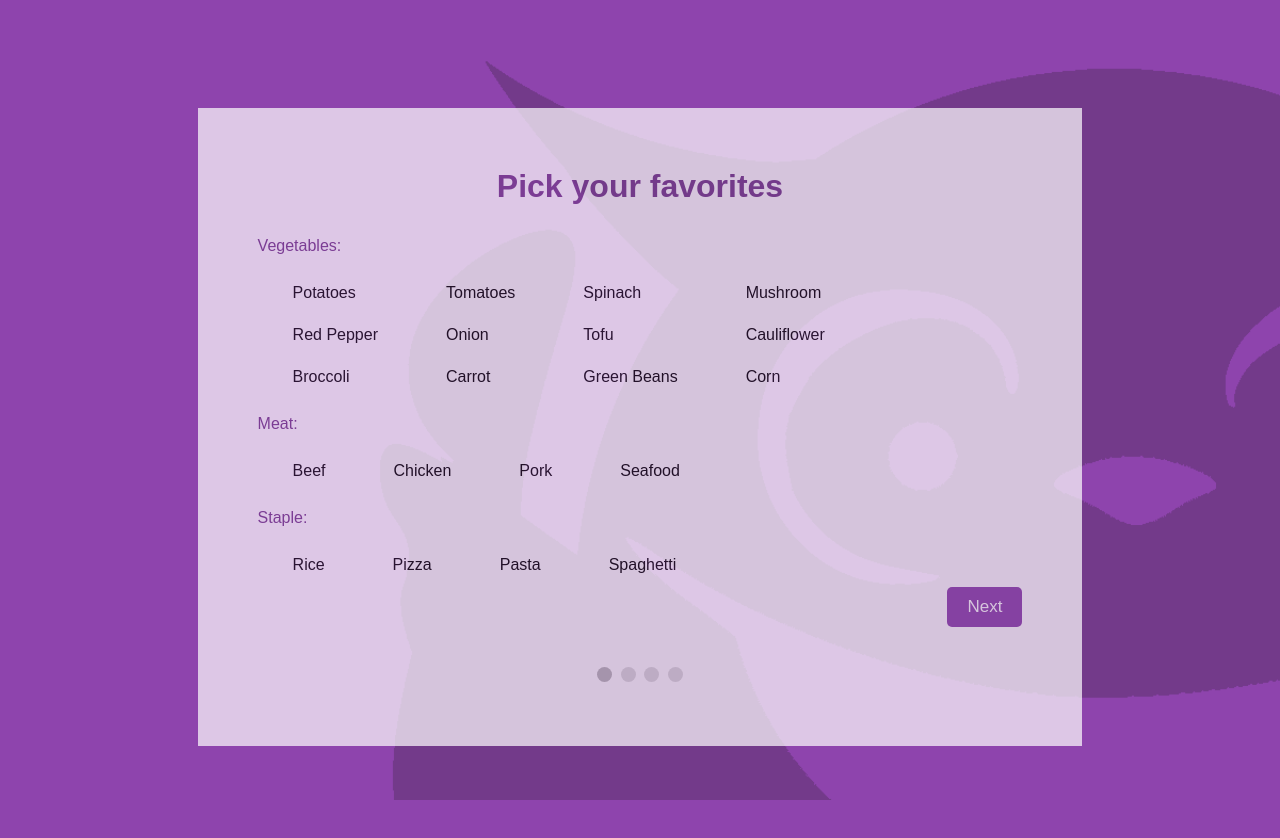
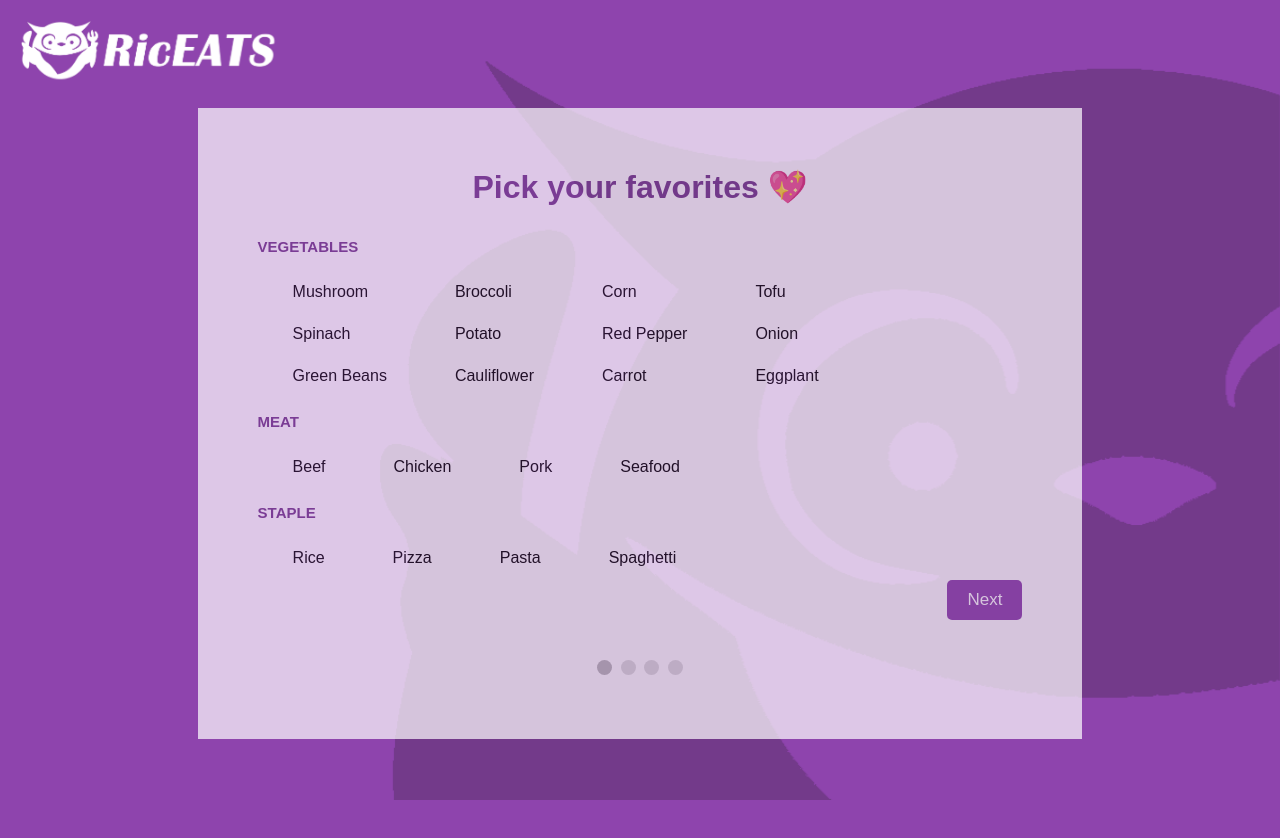
Before and after one commit to CammyCow/HackRice11ProjectEat, a website: page deployable/input.html in a window 1280 px wide. Drawn offline with Linux system fonts and the light colour scheme.

Commit message:
Add files via upload

```diff
--- a/deployable/input.html
+++ b/deployable/input.html
@@ -11,8 +11,15 @@
 * {
   box-sizing: border-box;
 }
-h1, p {
+
+h1 {
   color:#733a8a;
+}
+
+p {
+  color:#733a8a;
+  font-weight: bold;
+  font-size: 15px;
 }
 #regForm {
   background-color: white;
@@ -139,10 +146,12 @@ body {
     transition: .25s all ease;
   }
 
-  img {
-  right:0;
-  bottom:0;
-  position:absolute;
+  #bgd {
+    position: fixed; bottom: 0px; right: 0px;
+  }
+
+  #lg {
+    position: fixed; top: 20px; left: 20px;
   }
 
   table{
@@ -153,36 +162,36 @@ body {
 </style>
 
 <body>
-<img src="logo_part.png" height=1050px>
+<img src="logo_white.png" height=60px id="lg">
+<img src="logo_part.png" height=1050px id="bgd">
 <form id="regForm" action >
   <!-- One "tab" for each step in the form: -->
-
   <div class="tab">
-    <h1>Pick your favorites</h1>
-    <p>Vegetables:</p>
+    <h1>Pick your favorites &#128150</h1>
+    <p>VEGETABLES</p>
     <table id="favorite-vegetables">
       <tr>
         <td>
           <input type="checkbox" name="cb" id="cb1" />
-          <label for="cb1">Potatoes</label>
+          <label for="cb1">Mushroom</label>
 
         </td>
 
         <td>
           <input type="checkbox" name="cb" id="cb2" />
-          <label for="cb2">Tomatoes</label>
+          <label for="cb2">Broccoli</label>
 
         </td>
 
         <td>
           <input type="checkbox" name="cb" id="cb3" />
-          <label for="cb3">Spinach</label>
+          <label for="cb3">Corn</label>
 
         </td>
 
         <td>
           <input type="checkbox" name="cb" id="cb4" />
-          <label for="cb4">Mushroom</label>
+          <label for="cb4">Tofu</label>
 
         </td>
 
@@ -192,24 +201,24 @@ body {
       <tr>
         <td>
           <input type="checkbox" name="cb" id="cb5" />
-          <label for="cb5">Red Pepper</label>
+          <label for="cb5">Spinach</label>
 
         </td>
 
         <td>
           <input type="checkbox" name="cb" id="cb6" />
-          <label for="cb6">Onion</label>
+          <label for="cb6">Potato</label>
 
         </td>
         <td>
           <input type="checkbox" name="cb" id="cb7" />
-          <label for="cb7">Tofu</label>
+          <label for="cb7">Red Pepper</label>
 
         </td>
         <td>
 
           <input type="checkbox" name="cb" id="cb8" />
-          <label for="cb8">Cauliflower</label>
+          <label for="cb8">Onion</label>
         </td>
 
       </tr>
@@ -218,26 +227,26 @@ body {
       <tr>
         <td>
           <input type="checkbox" name="cb" id="cb9" />
-          <label for="cb9">Broccoli</label>
+          <label for="cb9">Green Beans</label>
         </td>
         <td>
 
           <input type="checkbox" name="cb" id="cb10" />
-          <label for="cb10">Carrot</label>
+          <label for="cb10">Cauliflower</label>
         </td>
         <td>
 
           <input type="checkbox" name="cb" id="cb11" />
-          <label for="cb11">Green Beans</label>
+          <label for="cb11">Carrot</label>
         </td>
         <td>
           <input type="checkbox" name="cb" id="cb12" />
-          <label for="cb12">Corn</label>
+          <label for="cb12">Eggplant</label>
         </td>
       </tr>
     </table>
 
-    <p>Meat:</p>
+    <p>MEAT</p>
 
     <table id="favorite-meat">
       <td>
@@ -260,7 +269,7 @@ body {
       </td>
     </tr>
     </table>
-    <p>Staple:</p>
+    <p>STAPLE</p>
 
     <table id="favorite-staple">
       <td>
@@ -289,31 +298,31 @@ body {
 
 
   <div class="tab">
-    <h1>Pick your LEAST favorites</h1>
-    <p>Vegetables:</p>
+    <h1>Pick your LEAST favorites &#128148</h1>
+    <p>VEGETABLES</p>
     <table>
       <tr>
         <td>
           <input type="checkbox" name="cb" id="cb13" />
-          <label for="cb13">Potatoes</label>
+          <label for="cb13">Mushroom</label>
 
         </td>
 
         <td>
           <input type="checkbox" name="cb" id="cb14" />
-          <label for="cb14">Tomatoes</label>
+          <label for="cb14">Broccoli</label>
 
         </td>
 
         <td>
           <input type="checkbox" name="cb" id="cb15" />
-          <label for="cb15">Spinach</label>
+          <label for="cb15">Corn</label>
 
         </td>
 
         <td>
           <input type="checkbox" name="cb" id="cb16" />
-          <label for="cb16">Mushroom</label>
+          <label for="cb16">Tofu</label>
 
         </td>
 
@@ -323,24 +332,24 @@ body {
       <tr>
         <td>
           <input type="checkbox" name="cb" id="cb17" />
-          <label for="cb17">Red Pepper</label>
+          <label for="cb17">Spinach</label>
 
         </td>
 
         <td>
           <input type="checkbox" name="cb" id="cb18" />
-          <label for="cb18">Onion</label>
+          <label for="cb18">Potato</label>
 
         </td>
         <td>
           <input type="checkbox" name="cb" id="cb19" />
-          <label for="cb19">Tofu</label>
+          <label for="cb19">Red Pepper</label>
 
         </td>
         <td>
 
           <input type="checkbox" name="cb" id="cb20" />
-          <label for="cb20">Cauliflower</label>
+          <label for="cb20">Onion</label>
         </td>
 
       </tr>
@@ -349,26 +358,26 @@ body {
       <tr>
         <td>
           <input type="checkbox" name="cb" id="cb21" />
-          <label for="cb21">Broccoli</label>
+          <label for="cb21">Green Beans</label>
         </td>
         <td>
 
           <input type="checkbox" name="cb" id="cb22" />
-          <label for="cb22">Carrot</label>
+          <label for="cb22">Cauliflower</label>
         </td>
         <td>
 
           <input type="checkbox" name="cb" id="cb23" />
-          <label for="cb23">Green Beans</label>
+          <label for="cb23">Carrot</label>
         </td>
         <td>
           <input type="checkbox" name="cb" id="cb24" />
-          <label for="cb24">Corn</label>
+          <label for="cb24">Eggplant</label>
         </td>
       </tr>
     </table>
 
-    <p>Meat:</p>
+    <p>MEAT</p>
 
     <table id="favorite-meat">
       <td>
@@ -391,7 +400,7 @@ body {
       </td>
     </tr>
     </table>
-    <p>Staple:</p>
+    <p>STAPLE</p>
 
     <table id="favorite-staple">
       <td>
@@ -416,112 +425,31 @@ body {
     </table>
   </div>
 
-
   <div class="tab">
-    <h1>Are you allergic to any of these?</h1>
-    <table>
-      <tr>
-        <td>
-          <input type="checkbox" name="cb" id="cb25" />
-          <label for="cb25">Potatoes</label>
-
-        </td>
-
-        <td>
-          <input type="checkbox" name="cb" id="cb26" />
-          <label for="cb26">Tomatoes</label>
-
-        </td>
-
-        <td>
-          <input type="checkbox" name="cb" id="cb27" />
-          <label for="cb27">Spinach</label>
-
-        </td>
-
-        <td>
-          <input type="checkbox" name="cb" id="cb28" />
-          <label for="cb28">Mushroom</label>
-
-        </td>
-
-      </tr>
-
-
-      <tr>
-        <td>
-          <input type="checkbox" name="cb" id="cb29" />
-          <label for="cb29">Red Pepper</label>
-
-        </td>
-
-        <td>
-          <input type="checkbox" name="cb" id="cb30" />
-          <label for="cb30">Onion</label>
-
-        </td>
-        <td>
-          <input type="checkbox" name="cb" id="cb31" />
-          <label for="cb31">Tofu</label>
-
-        </td>
-        <td>
-
-          <input type="checkbox" name="cb" id="cb32" />
-          <label for="cb32">Cauliflower</label>
-        </td>
-
-      </tr>
-
-
-      <tr>
-        <td>
-          <input type="checkbox" name="cb" id="cb33" />
-          <label for="cb33">Broccoli</label>
-        </td>
-        <td>
-
-          <input type="checkbox" name="cb" id="cb34" />
-          <label for="cb34">Carrot</label>
-        </td>
-        <td>
-
-          <input type="checkbox" name="cb" id="cb35" />
-          <label for="cb35">Green Beans</label>
-        </td>
-        <td>
-          <input type="checkbox" name="cb" id="cb36" />
-          <label for="cb36">Corn</label>
-        </td>
-      </tr>
-    </table>
-
-  </div>
-  <div class="tab">
-    <h1>Pick your favorite flavors</h1>
+    <h1>Pick your favorite flavors &#127853</h1>
     <table>
       <tr>
         <td>
           <input type="checkbox" name="cb" id="cb37" />
-          <label for="cb37">Potatoes</label>
+          <label for="cb37">Spicy</label>
 
         </td>
 
         <td>
           <input type="checkbox" name="cb" id="cb38" />
-          <label for="cb38">Tomatoes</label>
+          <label for="cb38">Spiced</label>
 
         </td>
 
         <td>
           <input type="checkbox" name="cb" id="cb39" />
-          <label for="cb39">Spinach</label>
+          <label for="cb39">Garlic</label>
 
         </td>
 
         <td>
           <input type="checkbox" name="cb" id="cb40" />
-          <label for="cb40">Mushroom</label>
+          <label for="cb40">Ginger</label>
 
         </td>
 
@@ -531,24 +459,24 @@ body {
       <tr>
         <td>
           <input type="checkbox" name="cb" id="cb41" />
-          <label for="cb41">Red Pepper</label>
+          <label for="cb41">Vinaigrette</label>
 
         </td>
 
         <td>
           <input type="checkbox" name="cb" id="cb42" />
-          <label for="cb42">Onion</label>
+          <label for="cb42">Sweet</label>
 
         </td>
         <td>
           <input type="checkbox" name="cb" id="cb43" />
-          <label for="cb43">Tofu</label>
+          <label for="cb43">Sour</label>
 
         </td>
         <td>
 
           <input type="checkbox" name="cb" id="cb44" />
-          <label for="cb44">Cauliflower</label>
+          <label for="cb44">BBQ</label>
         </td>
 
       </tr>
@@ -557,24 +485,57 @@ body {
       <tr>
         <td>
           <input type="checkbox" name="cb" id="cb45" />
-          <label for="cb45">Broccoli</label>
+          <label for="cb45">Aioli</label>
         </td>
         <td>
 
           <input type="checkbox" name="cb" id="cb46" />
-          <label for="cb46">Carrot</label>
+          <label for="cb46">Smoked</label>
         </td>
         <td>
 
           <input type="checkbox" name="cb" id="cb47" />
-          <label for="cb47">Green Beans</label>
+          <label for="cb47">Curry</label>
         </td>
+
         <td>
+
           <input type="checkbox" name="cb" id="cb48" />
-          <label for="cb48">Corn</label>
+          <label for="cb48">Cream</label>
         </td>
       </tr>
     </table>
+  </div>
+
+
+    <div class="tab">
+      <h1>Are you allergic to any of these &#127844 </h1>
+      <table>
+        <tr>
+          <td>
+            <input type="checkbox" name="cb" id="cb25" />
+            <label for="cb25">Shrimp</label>
+
+          </td>
+
+          <td>
+            <input type="checkbox" name="cb" id="cb26" />
+            <label for="cb26">Peanut</label>
+
+          </td>
+
+        </tr>
+      </table>
+      <h1>Are you a vegetarian &#129362</h1>
+    <table>
+        <tr>
+          <td>
+            <input type="checkbox" name="cb" id="cb29" />
+            <label for="cb29">Yes</label>
+          </td>
+        </tr>
+
+      </table>
   </div>
 
   <div style="overflow:auto;">
```
